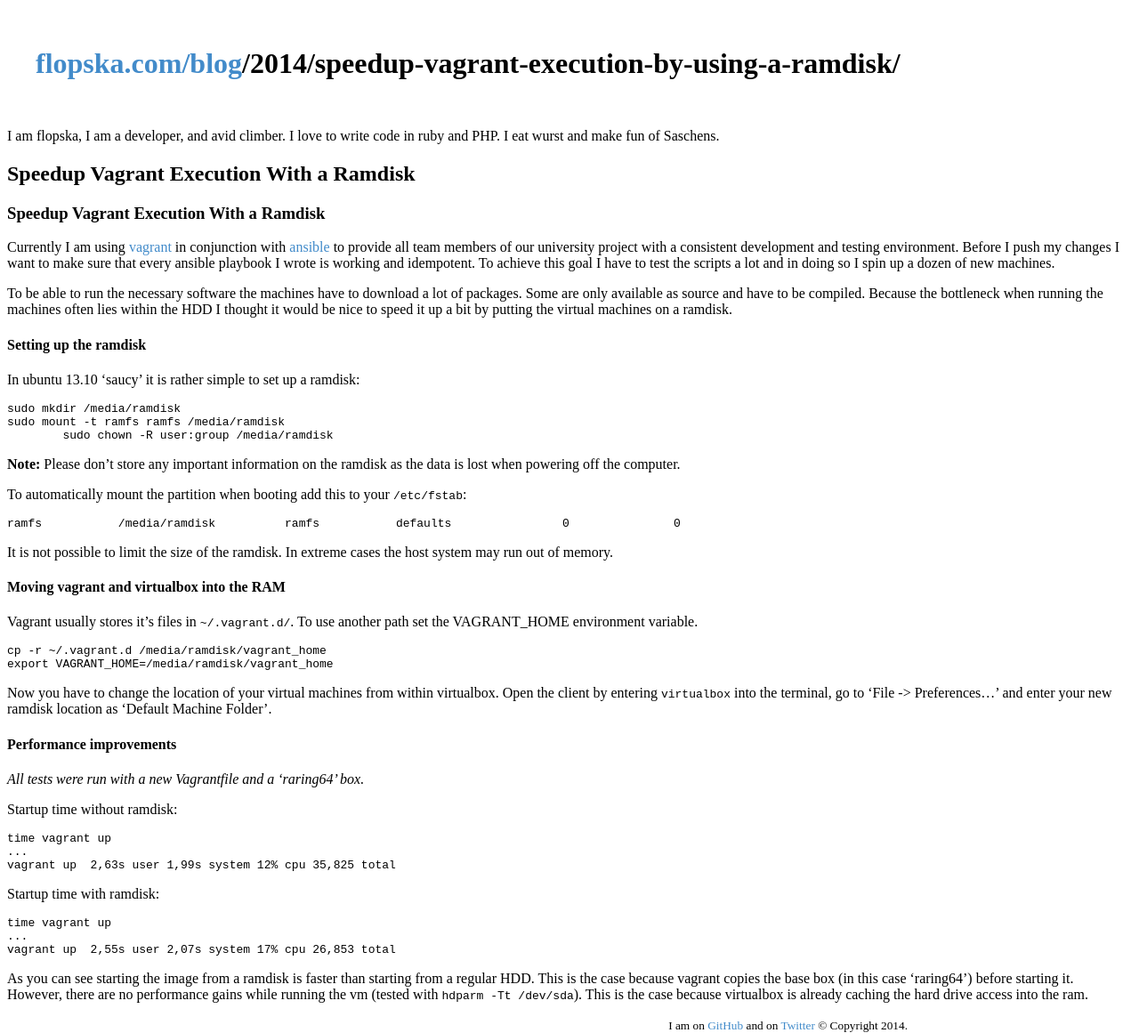
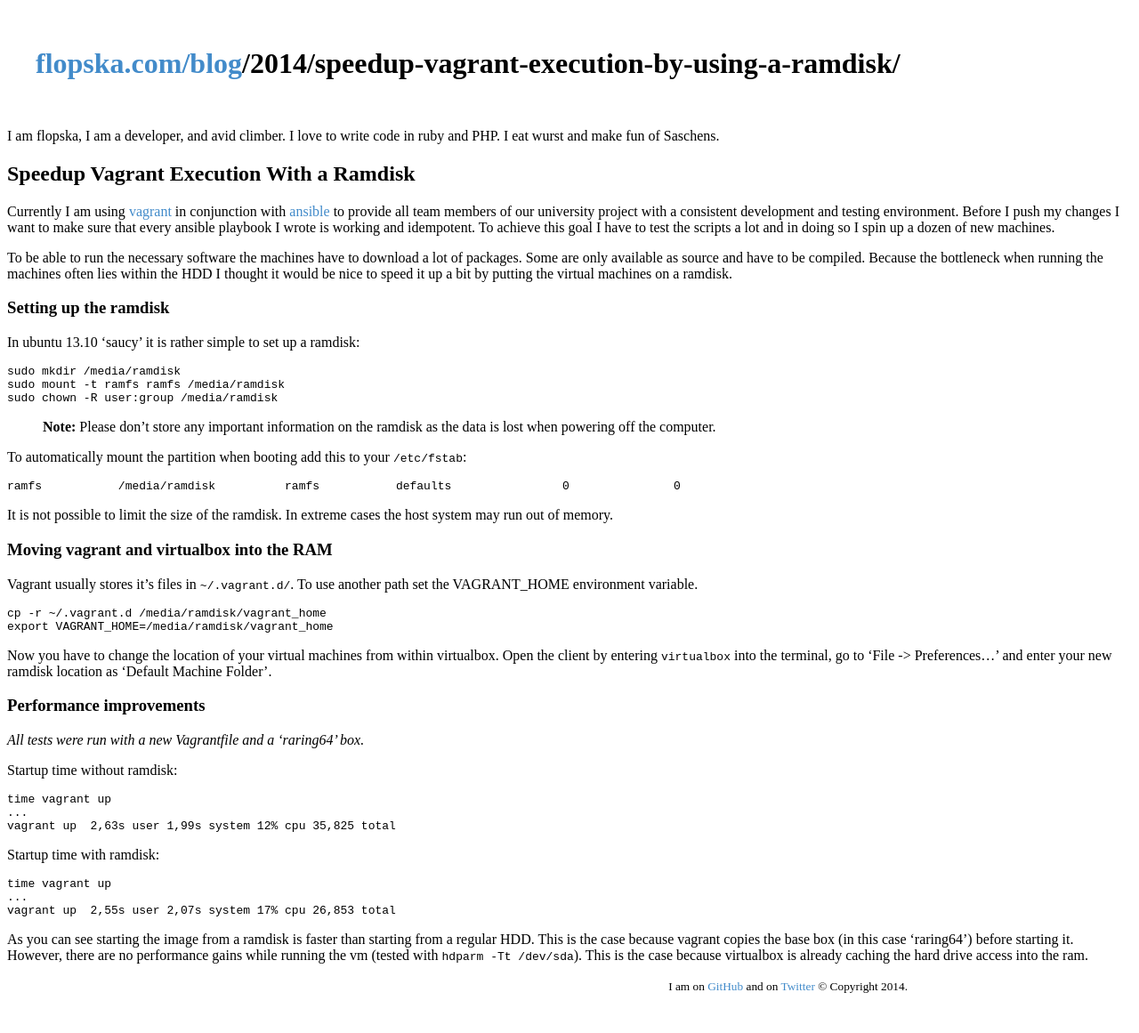
Before and after one commit to FlopsKa/blog, a Jekyll site: the page built from _posts/2014-04-02-speedup-vagrant-execution-by-using-a-ramdisk.md, in a window 1280 px wide. Shown: the whole page at 89% size. Built offline with Jekyll 4.4.1, drawn with Linux system fonts in a browser that asks for light colours; Markdown is read by kramdown in place of the engine named in the settings; after the commit the page ends 1117 px from its top, so only the background shows below that.

Commit message:
Removed <h3>{{ page.title }}</h3> and placed into the template, keep it DRY. Also changed a __note__ into a > __note__ to use new style. Fixed other minor text. formatting

```diff
--- a/_posts/2014-04-02-speedup-vagrant-execution-by-using-a-ramdisk.md
+++ b/_posts/2014-04-02-speedup-vagrant-execution-by-using-a-ramdisk.md
@@ -2,8 +2,6 @@
 layout: post
 title: Speedup Vagrant Execution With a Ramdisk
 ---
-
-<h3>{{ page.title }}</h3>
 
 Currently I am using [vagrant](http://www.vagrantup.com/) in conjunction with
 [ansible](http://www.vagrantup.com/) to provide all team members of our
@@ -18,15 +16,17 @@
 would be nice to speed it up a bit by putting the virtual machines on a
 ramdisk.
 
-#### Setting up the ramdisk ####
+### Setting up the ramdisk ####
 
 In ubuntu 13.10 'saucy' it is rather simple to set up a ramdisk:
 
-    sudo mkdir /media/ramdisk
-    sudo mount -t ramfs ramfs /media/ramdisk
-		sudo chown -R user:group /media/ramdisk
+~~~bash
+sudo mkdir /media/ramdisk
+sudo mount -t ramfs ramfs /media/ramdisk
+sudo chown -R user:group /media/ramdisk
+~~~
 
-__Note:__ Please don't store any important information on the ramdisk as the
+> __Note:__ Please don't store any important information on the ramdisk as the
 data is lost when powering off the computer.
 
 To automatically mount the partition when booting add this to your
@@ -37,7 +37,7 @@
 It is not possible to limit the size of the ramdisk. In extreme cases the host
 system may run out of memory.
 
-#### Moving vagrant and virtualbox into the RAM ####
+### Moving vagrant and virtualbox into the RAM ####
 
 Vagrant usually stores it's files in `~/.vagrant.d/`. To use another path set
 the VAGRANT_HOME environment variable.
@@ -50,7 +50,7 @@
 'File -> Preferences...' and enter your new ramdisk location as 'Default
 Machine Folder'.
 
-#### Performance improvements ####
+### Performance improvements ####
 
 _All tests were run with a new Vagrantfile and a 'raring64' box._
 
```
Also changed, not shown: _posts/2014-04-22-getting-started-with-vagrant-and-ansible.md (+1 -3 lines).
